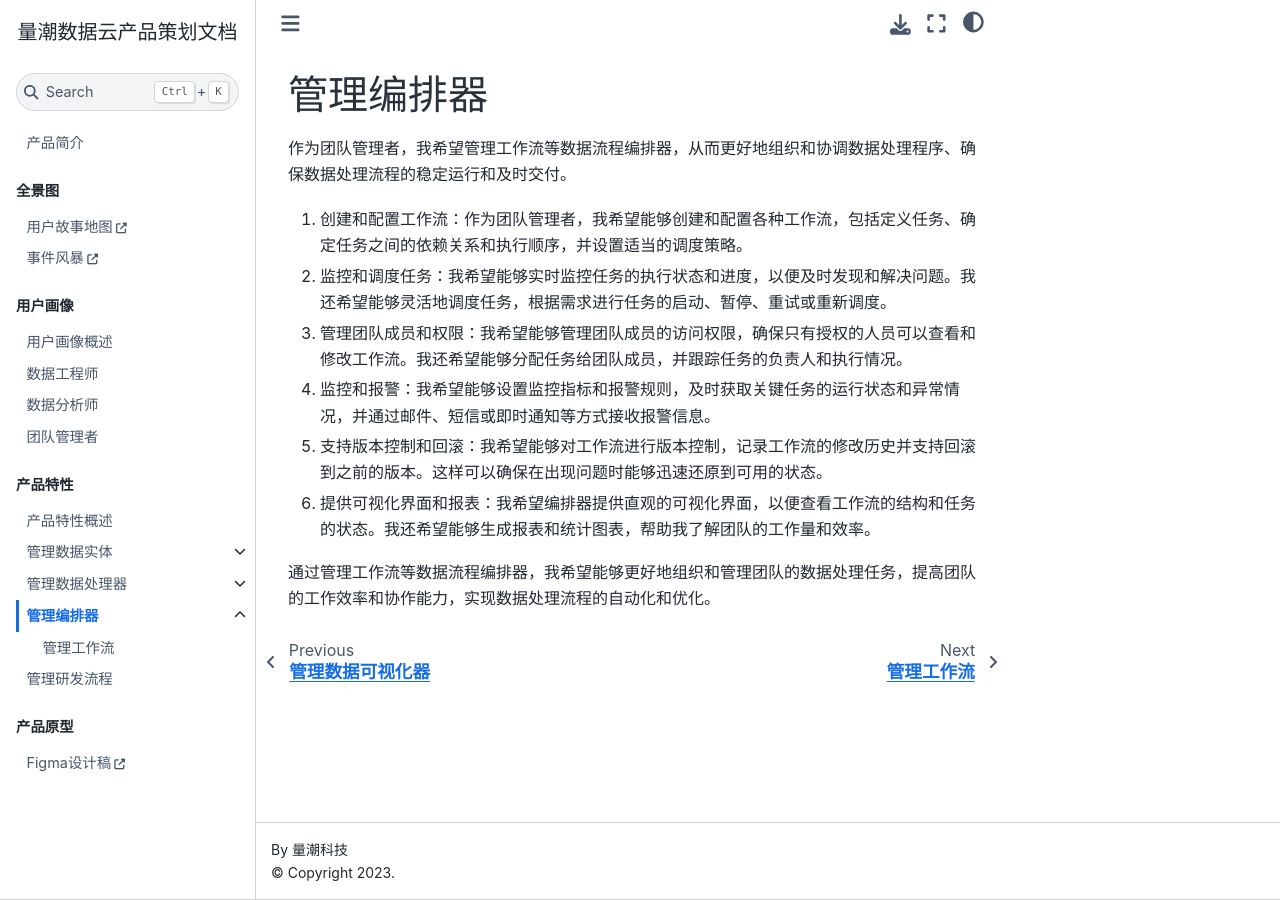
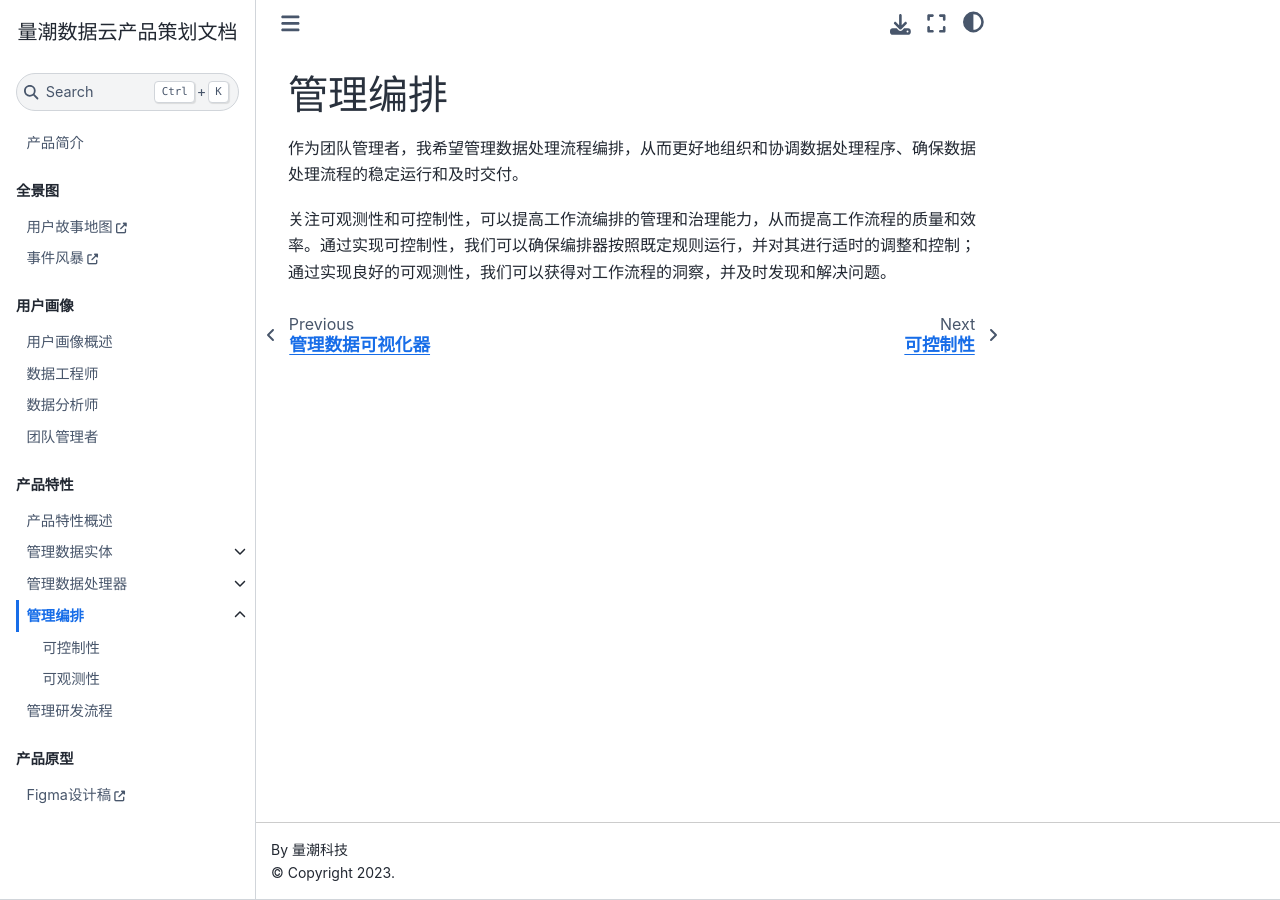
Before and after one commit to quanttide/qtcloud-data-prd, a Jupyter Book: the page built from features/orchestrators/README.md, in a window 1280 px wide. Built offline with Jupyter Book 1.0.4 settings and Sphinx 7.4.7 and the Sphinx Book theme 1.1.4, drawn with Linux system fonts in a browser that asks for light colours.

Commit message:
change: 控制论视角重新梳理编排

```diff
--- a/_toc.yml
+++ b/_toc.yml
@@ -30,7 +30,8 @@ parts:
     - file: features/handlers/visualizers/README.md
   - file: features/orchestrators/README.md
     sections:
-    - file: features/orchestrators/workflows/README.md
+    - file: features/orchestrators/controllability/README.md
+    - file: features/orchestrators/observability/README.md
   - file: features/dataops/README.md
 - caption: 产品原型
   chapters:
--- a/features/orchestrators/README.md
+++ b/features/orchestrators/README.md
@@ -1,17 +1,5 @@
-# 管理编排器
+# 管理编排
 
-作为团队管理者，我希望管理工作流等数据流程编排器，从而更好地组织和协调数据处理程序、确保数据处理流程的稳定运行和及时交付。
+作为团队管理者，我希望管理数据处理流程编排，从而更好地组织和协调数据处理程序、确保数据处理流程的稳定运行和及时交付。
 
-1. 创建和配置工作流：作为团队管理者，我希望能够创建和配置各种工作流，包括定义任务、确定任务之间的依赖关系和执行顺序，并设置适当的调度策略。
-
-2. 监控和调度任务：我希望能够实时监控任务的执行状态和进度，以便及时发现和解决问题。我还希望能够灵活地调度任务，根据需求进行任务的启动、暂停、重试或重新调度。
-
-3. 管理团队成员和权限：我希望能够管理团队成员的访问权限，确保只有授权的人员可以查看和修改工作流。我还希望能够分配任务给团队成员，并跟踪任务的负责人和执行情况。
-
-4. 监控和报警：我希望能够设置监控指标和报警规则，及时获取关键任务的运行状态和异常情况，并通过邮件、短信或即时通知等方式接收报警信息。
-
-5. 支持版本控制和回滚：我希望能够对工作流进行版本控制，记录工作流的修改历史并支持回滚到之前的版本。这样可以确保在出现问题时能够迅速还原到可用的状态。
-
-6. 提供可视化界面和报表：我希望编排器提供直观的可视化界面，以便查看工作流的结构和任务的状态。我还希望能够生成报表和统计图表，帮助我了解团队的工作量和效率。
-
-通过管理工作流等数据流程编排器，我希望能够更好地组织和管理团队的数据处理任务，提高团队的工作效率和协作能力，实现数据处理流程的自动化和优化。
+关注可观测性和可控制性，可以提高工作流编排的管理和治理能力，从而提高工作流程的质量和效率。通过实现可控制性，我们可以确保编排器按照既定规则运行，并对其进行适时的调整和控制；通过实现良好的可观测性，我们可以获得对工作流程的洞察，并及时发现和解决问题。
--- /dev/null
+++ b/features/orchestrators/controllability/README.md
@@ -0,0 +1,10 @@
+# 可控制性
+
+通过实现对工作流程的可控制性，我们可以管理和控制数据处理流程的配置、策略和行为，确保流程按照预期的规则和要求进行运行。
+
+具体包括：
+
+1. 流程管理：创建和配置各种工作流，包括定义任务、确定任务之间的依赖关系、执行顺序和触发规则，并设置适当的调度策略；提供直观的可视化界面、以便查看工作流的结构和任务的状态。
+2. 异常处理：实现适当的异常处理机制，包括错误处理、故障恢复和异常情况的处理策略，以保证系统在异常情况下依然可控；程序运行过程中，根据需求进行任务的启动、暂停、重试或重新调度。
+3. 版本控制：我希望能够对工作流进行版本控制，记录工作流的修改历史并支持回滚到之前的版本。这样可以确保在出现问题时能够迅速还原到可用的状态。
+4. 访问控制：制定和执行适当的控制策略、访问权限管理等。
--- /dev/null
+++ b/features/orchestrators/observability/README.md
@@ -0,0 +1,9 @@
+# 可观测性
+
+通过实现对工作流程的可观测性，我们可以监控和观察工作流程的执行状态、性能指标和事件，以了解工作流程的运行情况并支持决策和问题排查。
+
+具体包括：
+
+1. 日志（Logging）：软件系统可以通过记录各种事件、状态和错误信息到日志文件中，以便后续分析和故障排查。日志可以提供对系统行为和状态的可观测性，并帮助我们了解系统的运行情况和潜在问题。
+2. 监控（Monitoring）：实时监测软件系统的各种指标和性能数据，例如CPU利用率、内存使用情况、网络流量等。设置监控指标和报警规则，及时获取关键任务的运行状态和异常情况，并通过邮件、短信或即时通知等方式接收报警信息。从而及时发现系统的异常或瓶颈，并采取相应的措施进行调整和优化。
+3. 追踪（Tracking）：链路追踪可以帮助我们跟踪分布式系统中的请求和操作的路径和执行情况。它可以提供对系统中不同组件和服务之间的调用关系和性能影响的可观测性，以便分析和优化系统的性能和可靠性。
--- a/features/orchestrators/workflows/README.md
+++ /dev/null
@@ -1 +0,0 @@
-# 管理工作流
```
